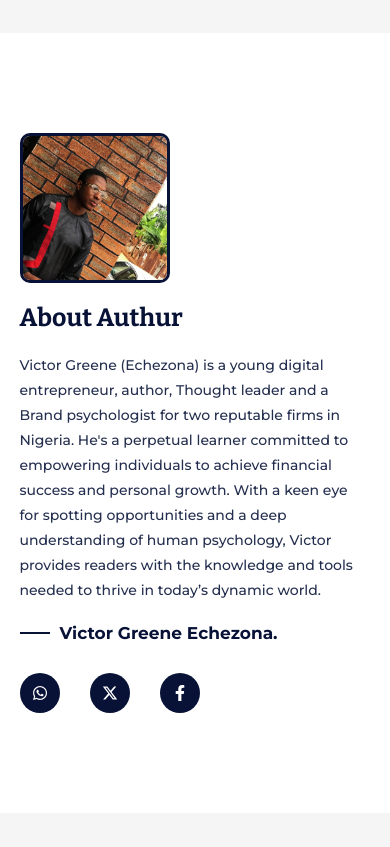
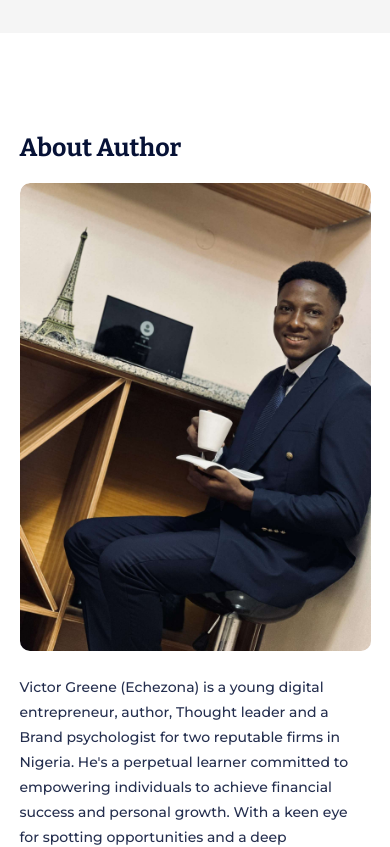
Before and after one commit to ugonna-onyejekwe/greene, a React (Vite) app: page / in a window 390 px wide. Shown: the part 3760-4607 px from the top of the page. Built offline with nearby package versions, Linux system fonts and the light colour scheme; grey boxes are pictures that could not be loaded.

Commit message:
Added author image and edited few things

```diff
--- a/src/App.scss
+++ b/src/App.scss
@@ -76,8 +76,8 @@ button {
 }
 
 img {
-  width: 100%;
-  height: 100%;
+  width: 100% !important;
+  height: 100% !important;
 }
 
 .overlay {
--- a/src/components/authur-section/index.jsx
+++ b/src/components/authur-section/index.jsx
@@ -1,19 +1,45 @@
 import "./style.scss";
 import { FaFacebookF, FaWhatsapp } from "react-icons/fa";
 import { FaXTwitter } from "react-icons/fa6";
-import authur_image from "../../assets/authur.jpg";
+import author_image1 from "../../assets/author1.jpg";
+import author_image2 from "../../assets/author2.jpeg";
+
+// import Swiper core and required modules
+import { Autoplay } from "swiper/modules";
+
+import { Swiper, SwiperSlide } from "swiper/react";
+
+// Import Swiper styles
+import "swiper/css";
+import "swiper/css/autoplay";
 
 export const Authur_section = () => {
   return (
     <>
       <section className="authur_section" id="authur">
         <div className="container">
-          <div className="img_con">
-            <img src={authur_image} alt="authur image" />
-          </div>
+          <div className="txt_con">
+            <h2>about author</h2>
 
-          <div className="txt_con">
-            <h2>about authur</h2>
+            <div className="img_wrapper">
+              <Swiper
+                modules={[Autoplay]}
+                spaceBetween={20}
+                slidesPerView={1}
+                autoplay={{ delay: 9000 }}
+                speed={1000}
+                // loop={true}
+                className="img_con"
+              >
+                <SwiperSlide className="img">
+                  <img src={author_image1} alt="author image" />
+                </SwiperSlide>
+                <SwiperSlide className="img">
+                  <img src={author_image2} alt="author image" />
+                </SwiperSlide>
+              </Swiper>
+            </div>
+
             <p>
               Victor Greene (Echezona) is a young digital entrepreneur, author,
               Thought leader and a Brand psychologist for two reputable firms in
--- a/src/components/authur-section/style.scss
+++ b/src/components/authur-section/style.scss
@@ -4,24 +4,26 @@
   padding: 100px 0;
 
   .container {
-    display: flex;
-    align-items: center;
+    position: relative;
 
-    .img_con {
-      width: 300px;
-      height: fit-content;
+    .img_wrapper {
+      position: absolute;
+      left: 0;
+      top: 0;
+      width: 400px;
+      overflow: hidden !important;
       border-radius: 10px;
-      overflow: hidden;
 
       img {
-        width: 100% !important;
-        height: 100% !important;
+        border-radius: 10px;
       }
     }
 
     .txt_con {
       flex: 1;
-      padding-left: 100px;
+      padding-left: 450px;
+      padding-top: 100px;
+      padding-bottom: 100px;
 
       h2 {
         text-transform: capitalize;
@@ -81,32 +83,35 @@
 
     @media (max-width: 1024px) {
       .txt_con {
-        padding-left: 30px;
+        padding-left: 400px;
+        padding-bottom: 0;
+        padding-top: 20px;
+      }
+
+      .img_wrapper {
+        width: 350px;
       }
     }
 
-    @media (max-width: 850px) {
-      .img_con {
-        width: 150px;
+    @media (max-width: 800px) {
+      .img_wrapper {
+        position: relative;
+        width: 100%;
+        height: fit-content;
+        margin-top: 30px;
+        margin-bottom: 10px;
       }
-    }
-
-    @media (max-width: 700px) {
-      flex-direction: column;
-      align-items: unset;
-
-      .img_con {
-        border: 3px solid $primary_color;
-        margin-bottom: 20px;
-        height: 150px;
-      }
-
       .txt_con {
-        padding-left: -0;
+        padding: 0;
       }
     }
 
     @media (max-width: 500px) {
+      .img_wrapper {
+        margin-top: 20px;
+        margin-bottom: 0;
+      }
+
       .txt_con h4 {
         font-size: 17px;
         padding-left: 40px;
--- a/src/components/second-book-section/style.scss
+++ b/src/components/second-book-section/style.scss
@@ -61,7 +61,7 @@
           color: white;
           font-size: 20px;
           text-transform: uppercase;
-          font-weight: 500;
+          font-weight: 700;
           padding: 10px 30px;
           margin-bottom: 20px;
         }
```
Also changed, not shown: src/assets/author1.jpg (added), 1 other file (tests, documents, lock files or other folders).
